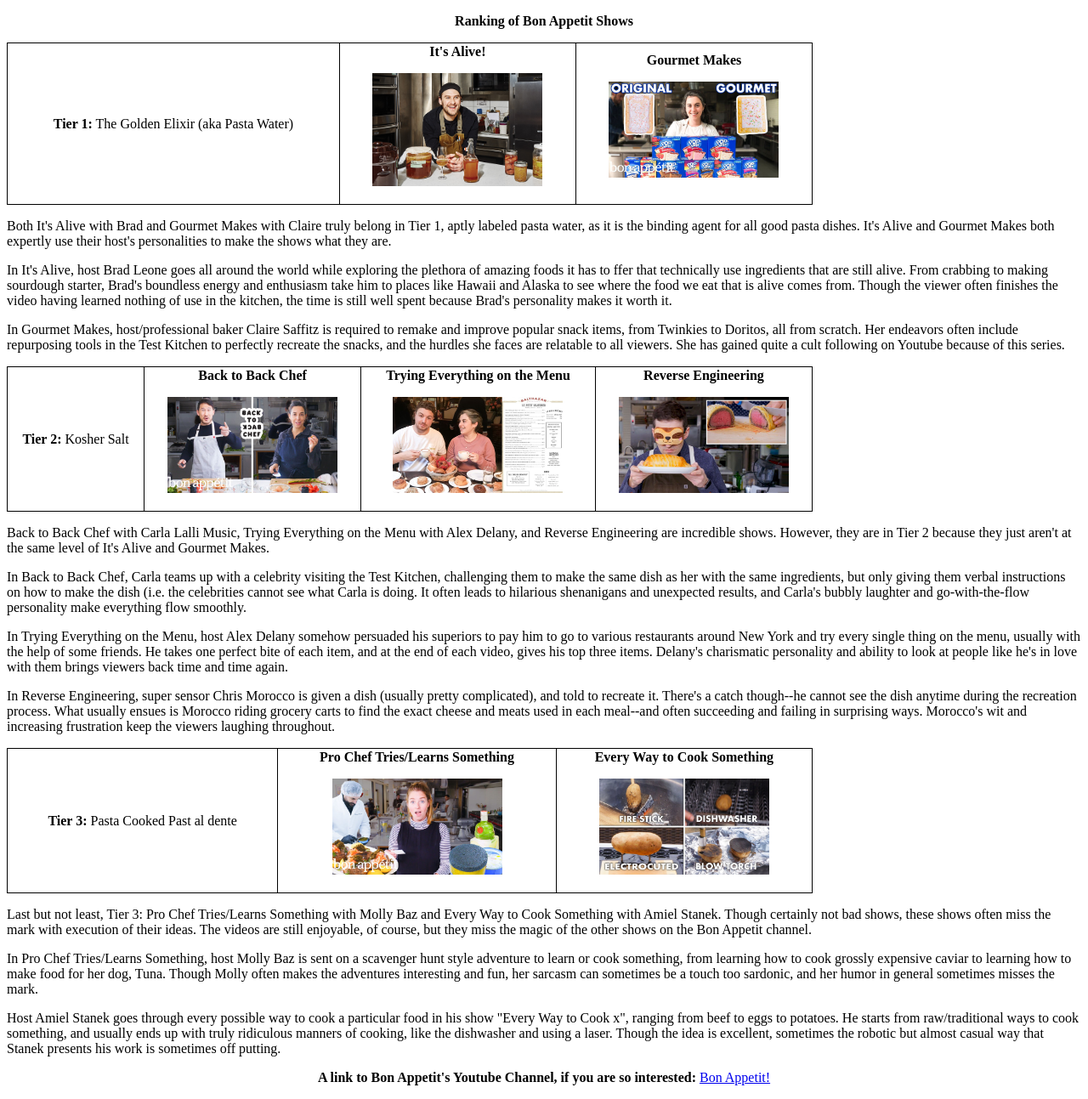
After one commit to shilpita-mb/1006-final, a Flask app: page /bonappetit in a window 1280 px wide. The commit adds this page. Shown: the whole page at 85% size. Run offline with Flask 2, Linux system fonts and the light colour scheme.

Commit message:
Bon Appetit link

```diff
--- a/app.py
+++ b/app.py
@@ -16,9 +16,9 @@
 def hello():
     return render_template('index.html')
 
-@app.route("/sudoku")
-def sudoku():
-    return "Sudoku is fun!"
+@app.route("/bonappetit")
+def crossword():
+    return render_template('bonappetit.html')
 
 @app.route("/libraryalign")
 def library():
--- /dev/null
+++ b/templates/bonappetit.html
@@ -0,0 +1,83 @@
+    <!DOCTYPE html>
+<html>
+    <head>
+        <!--specifies title of the page !-->
+        <title>Ranking of Bon Appetit </title>
+    <style>
+    table {
+      border-collapse: collapse;
+    }
+    table, th, td {
+      border: 1px solid black;
+    }
+    </style>
+    <head>
+    <body>
+    <p style="text-align:center"> <b>Ranking of Bon Appetit Shows</b></p>
+    <table style="width:75%">
+      <tr>
+        <td style="text-align:center"><b>Tier 1:</b> The Golden Elixir
+        (aka Pasta Water)</td>
+        <td style="text-align:center"><b>It's Alive!</b>
+        <p style="text-align:center"><img src="/static/itsalive.jpg" width="200" height="133" alt="Brad"></p></td>
+        <td style="text-align:center"><b>Gourmet Makes</b>
+        <p style="text-align:center"><img src="/static/gourmetmakes.jpg" width="200" height="113" alt="Claire"></p></td>
+      </tr>
+    </table>
+    <p>Both It's Alive with Brad and Gourmet Makes with Claire truly belong in Tier 1, aptly labeled pasta water, as it
+    is the binding agent for all good pasta dishes. It's Alive and Gourmet Makes both expertly use their host's personalities to make the shows
+    what they are.</p>
+    <p>In It's Alive, host Brad Leone goes all around the world while exploring the plethora of amazing foods it has to ffer
+    that technically use ingredients that are still alive. From crabbing to making sourdough starter,
+    Brad's boundless energy and enthusiasm take him to places like Hawaii and Alaska to see where the
+    food we eat that is alive comes from. Though the viewer often finishes the video having learned nothing of use in the kitchen,
+    the time is still well spent because Brad's personality makes it worth it.</p>
+    <p>In Gourmet Makes, host/professional baker Claire Saffitz is required to remake and improve popular snack items, from Twinkies to Doritos,
+    all from scratch. Her endeavors often include repurposing tools in the Test Kitchen to perfectly recreate the snacks, and the
+    hurdles she faces are relatable to all viewers. She has gained quite a cult following on Youtube because of this series.</p>
+    <table style="width:75%">
+      <tr>
+        <td style="text-align:center"><b>             Tier 2:</b> Kosher Salt      </td>
+        <td style="text-align:center"><b>Back to Back Chef</b>
+        <p style="text-align:center"><img src="/static/back2back.jpg" width="200" height="113" alt="Carla"></p></td>
+        <td style="text-align:center"><b>Trying Everything on the Menu</b>
+        <p style="text-align:center"><img src="/static/tryeverything.jpg" width="200" height="113" alt="Delany"></p></td>
+        <td style="text-align:center"><b>Reverse Engineering</b>
+        <p style="text-align:center"><img src="/static/reverse.jpg" width="200" height="113" alt="Chris"></p></td>
+      </tr>
+    </table>
+    <p>Back to Back Chef with Carla Lalli Music, Trying Everything on the Menu with Alex Delany, and Reverse Engineering are incredible shows.
+    However, they are in Tier 2 because they just aren't at the same level of It's Alive and Gourmet Makes.</p>
+    <p>In Back to Back Chef, Carla teams up with a celebrity visiting the Test Kitchen, challenging them to make the same
+    dish as her with the same ingredients, but only giving them verbal instructions on how to make the dish (i.e. the celebrities
+    cannot see what Carla is doing. It often leads to hilarious shenanigans and unexpected results, and Carla's bubbly laughter and
+    go-with-the-flow personality make everything flow smoothly.</p>
+    <p>In Trying Everything on the Menu, host Alex Delany somehow persuaded his superiors to pay him to go to various restaurants
+    around New York and try every single thing on the menu, usually with the help of some friends. He takes one perfect bite of each item,
+    and at the end of each video, gives his top three items. Delany's charismatic personality and ability to look at people like he's in love with them
+    brings viewers back time and time again.</p>
+    <p>In Reverse Engineering, super sensor Chris Morocco is given a dish (usually pretty complicated), and told to recreate it. There's a catch though--he cannot see the dish
+    anytime during the recreation process. What usually ensues is Morocco riding grocery carts to find the exact cheese and meats used in each meal--and often succeeding
+    and failing in surprising ways. Morocco's wit and increasing frustration keep the viewers laughing throughout.</p>
+    <table style="width:75%">
+      <tr>
+        <td style="text-align:center"><b>Tier 3:</b> Pasta Cooked Past al dente</td>
+        <td style="text-align:center"><b>Pro Chef Tries/Learns Something</b>
+        <p style="text-align:center"><img src="/static/prochef.jpg" width="200" height="113" alt="Molly"></p></td>
+        <td style="text-align:center"><b>Every Way to Cook Something</b>
+        <p style="text-align:center"><img src="/static/everyway.jpg" width="200" height="113" alt="Amiel"></p></td>
+      </tr>
+    </table>
+    <p>Last but not least, Tier 3: Pro Chef Tries/Learns Something with Molly Baz and Every Way to Cook Something with Amiel Stanek. Though certainly
+    not bad shows, these shows often miss the mark with execution of their ideas. The videos are still enjoyable, of course, but they miss
+    the magic of the other shows on the Bon Appetit channel.</p>
+    <p>In Pro Chef Tries/Learns Something, host Molly Baz is sent on a scavenger hunt style adventure to learn or cook something, from learning
+    how to cook grossly expensive caviar to learning how to make food for her dog, Tuna. Though Molly often makes the adventures interesting and fun,
+    her sarcasm can sometimes be a touch too sardonic, and her humor in general sometimes misses the mark.</p>
+    <p>Host Amiel Stanek goes through every possible way to cook a particular food in his show "Every Way to Cook x", ranging from beef to eggs
+    to potatoes. He starts from raw/traditional ways to cook something, and usually ends up with truly ridiculous manners of cooking, like the dishwasher and
+    using a laser. Though the idea is excellent, sometimes the robotic but almost casual way that Stanek presents his work is sometimes off putting.</p>
+
+    <p style="text-align:center"> <b>A link to Bon Appetit's Youtube Channel, if you are so interested: </b> <a href = "https://www.youtube.com/channel/UCbpMy0Fg74eXXkvxJrtEn3w"> Bon Appetit! </a> </p>
+
+</html>
--- a/templates/index.html
+++ b/templates/index.html
@@ -11,7 +11,8 @@
     <p style="text-align:center"> <b>Intended Major: </b> Applied Math </p>
     <p style="text-align:center"> <b>My Favorite Website: </b> <a href = "https://waitbutwhy.com/"> Wait But Why? </a> </p>
 
-    <p style="text-align:center"><a href ="/sudoku"> Play Sudoku! </a></p>
     <p style="text-align:center"><a href ="/libraryalign"> The Official Alignment of Columbia Libraries </a></p>
+    <p style="text-align:center"><a href ="/bonappetit"> Ranking of Bon Appetit Shows (the Youtube channel) </a></p>
+
     </body>
 </html>
--- a/templates/libraries.html
+++ b/templates/libraries.html
@@ -25,7 +25,7 @@
         <p style="text-align:center"><img src="/static/noco.jpg" width="250" height="155" alt="Noco"></p></td>
       </tr>
       <tr>
-        <<td style="text-align:center"><b>Lawful Neutral</b>
+        <td style="text-align:center"><b>Lawful Neutral</b>
         <p style="text-align:center"><img src="/static/avery.jpg" width="250" height="168" alt="Avery"></p></td>
         <td style="text-align:center"><b>True Neutral</b>
         <p style="text-align:center"><img src="/static/eastasian.jpg" width="250" height="167" alt="EastAsian"></p></td>
```
Also changed, not shown: static/back2back.jpg (added), static/everyway.jpg (added), static/gourmetmakes.jpg (added), static/itsalive.jpg (added), static/prochef.jpg (added), static/reverse.jpg (added), static/tryeverything.jpg (added).
